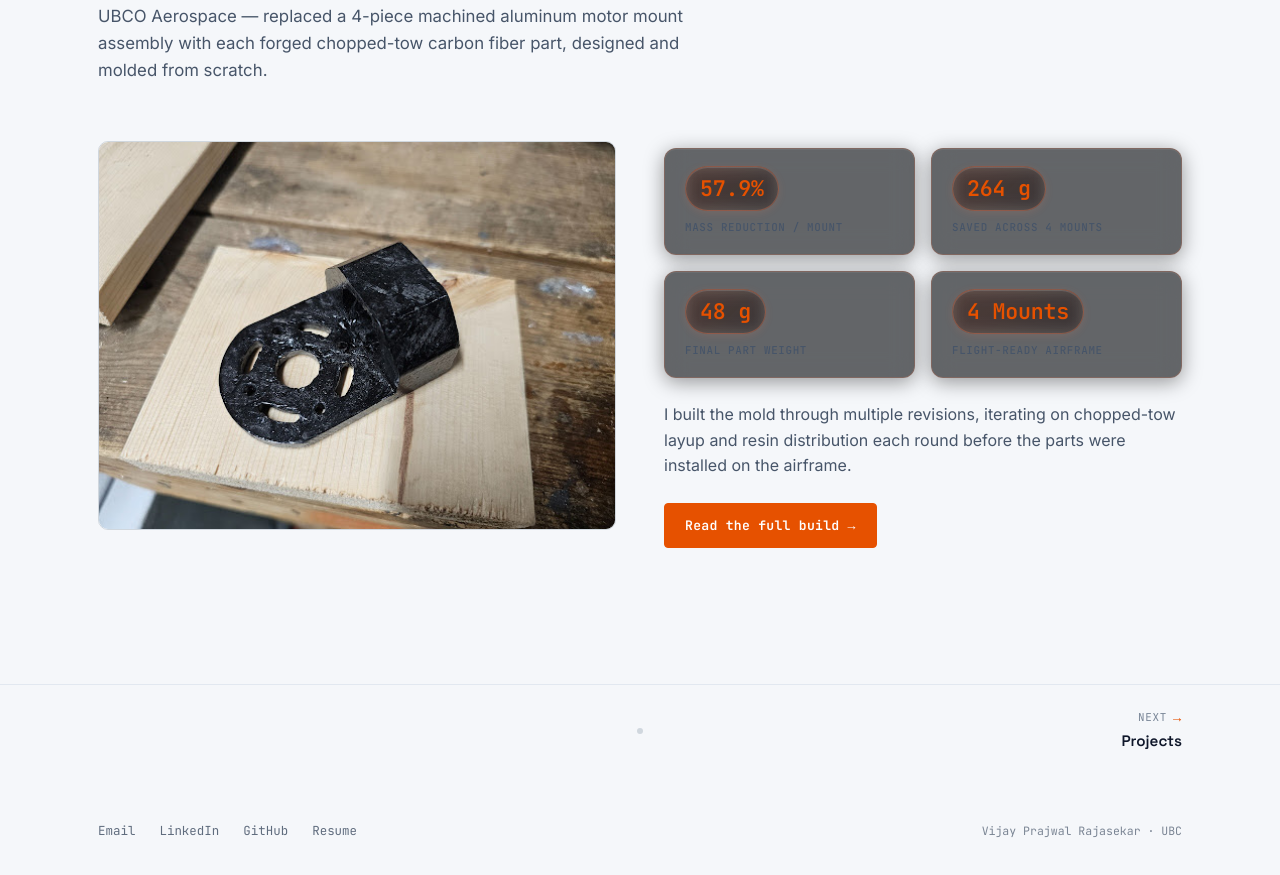
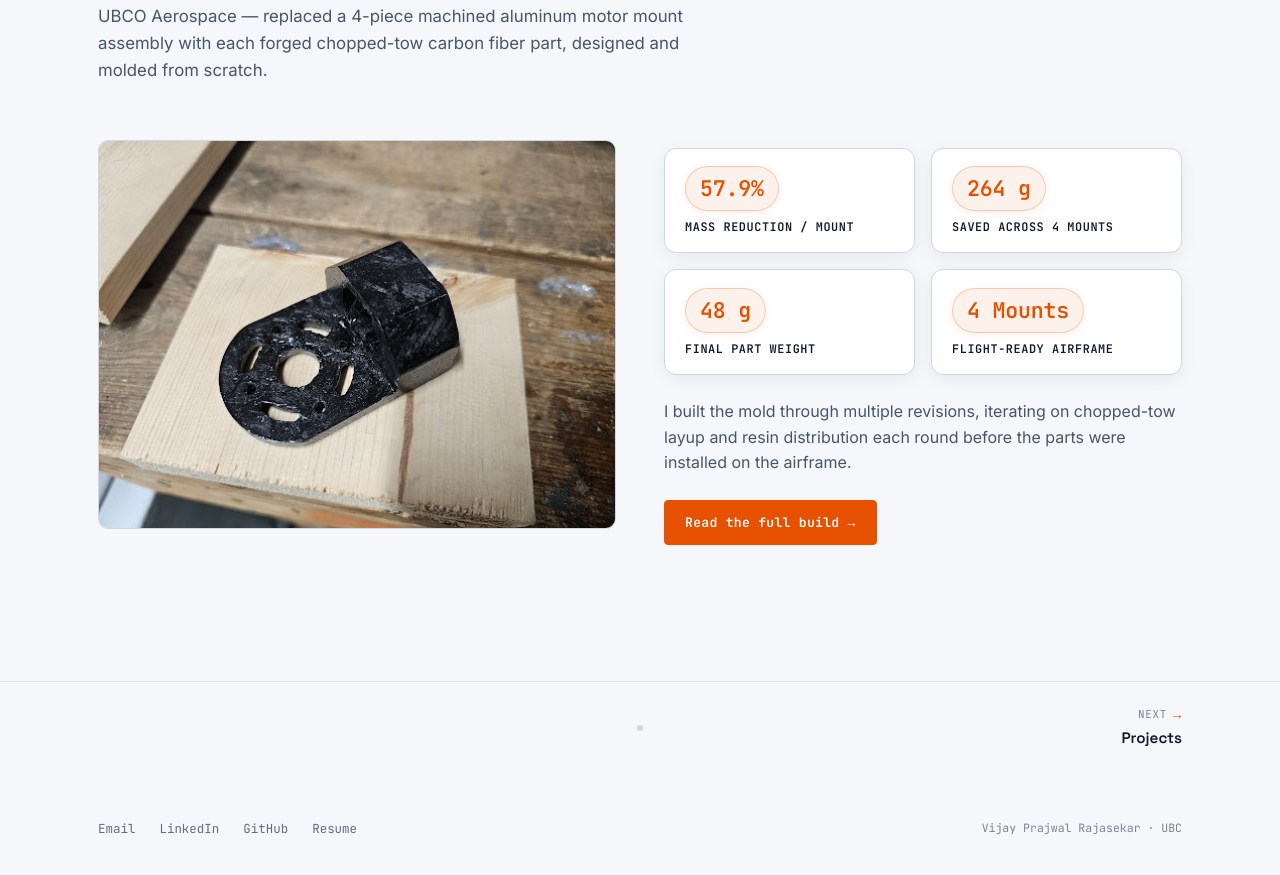
Before and after one commit to VijayPrajwal/VijayPrajwalRajasekar-Portfolio, a plain HTML site: page index.html in a window 1280 px wide. Shown: the part 2439-3314 px from the top of the page. Drawn offline with Linux system fonts and the light colour scheme.

Commit message:
style: fix stat-box label visibility and light mode contrast in featured section

```diff
--- a/assets/style.css
+++ b/assets/style.css
@@ -530,23 +530,21 @@ nav.main-nav a.active::after {
 
 /* ---------- Modern Pill-Shaped Metric Badges ---------- */
 .stat-box {
-  background: rgba(21, 24, 27, 0.65);
-  backdrop-filter: blur(12px);
-  -webkit-backdrop-filter: blur(12px);
-  border: 1px solid rgba(255, 117, 66, 0.2);
+  background: var(--surface);
+  border: 1px solid var(--border);
   border-radius: 12px;
   padding: 1.1rem 1.25rem;
   position: relative;
   overflow: hidden;
-  box-shadow: 0 4px 20px rgba(0, 0, 0, 0.4), inset 0 1px 0 rgba(255, 255, 255, 0.06);
+  box-shadow: var(--card-shadow);
   transition: transform 0.25s cubic-bezier(0.16, 1, 0.3, 1), border-color 0.25s ease, box-shadow 0.25s ease;
 }
 
 .stat-box:hover,
 .stat-box:focus-within {
   transform: translateY(-3px);
-  border-color: rgba(255, 117, 66, 0.5);
-  box-shadow: 0 8px 24px rgba(255, 117, 66, 0.18), 0 2px 6px rgba(0, 0, 0, 0.5), inset 0 1px 0 rgba(255, 255, 255, 0.1);
+  border-color: var(--signal-dim);
+  box-shadow: 0 8px 24px rgba(230, 81, 0, 0.12), 0 2px 6px rgba(0, 0, 0, 0.06);
 }
 
 .stat-box .num,
@@ -559,23 +557,50 @@ nav.main-nav a.active::after {
   font-weight: 700;
   letter-spacing: -0.01em;
   color: var(--signal);
-  background: linear-gradient(135deg, rgba(255, 117, 66, 0.15) 0%, rgba(255, 117, 66, 0.05) 100%);
-  border: 1px solid rgba(255, 117, 66, 0.3);
+  background: rgba(230, 81, 0, 0.08);
+  border: 1px solid rgba(230, 81, 0, 0.25);
   border-radius: 999px;
   padding: 4px 14px;
   margin-bottom: 8px;
+  box-shadow: 0 2px 8px rgba(230, 81, 0, 0.08);
+}
+
+.stat-box .label {
+  font-family: var(--font-mono);
+  font-size: 0.74rem;
+  font-weight: 600;
+  color: var(--text);
+  letter-spacing: 0.05em;
+  text-transform: uppercase;
+  line-height: 1.35;
+}
+
+[data-theme="dark"] .stat-box {
+  background: rgba(21, 24, 27, 0.65);
+  backdrop-filter: blur(12px);
+  -webkit-backdrop-filter: blur(12px);
+  border-color: rgba(255, 117, 66, 0.2);
+  box-shadow: 0 4px 20px rgba(0, 0, 0, 0.4), inset 0 1px 0 rgba(255, 255, 255, 0.06);
+}
+
+[data-theme="dark"] .stat-box:hover,
+[data-theme="dark"] .stat-box:focus-within {
+  border-color: rgba(255, 117, 66, 0.5);
+  box-shadow: 0 8px 24px rgba(255, 117, 66, 0.18), 0 2px 6px rgba(0, 0, 0, 0.5), inset 0 1px 0 rgba(255, 255, 255, 0.1);
+}
+
+[data-theme="dark"] .stat-box .num,
+[data-theme="dark"] .metric-badge {
+  color: var(--signal);
+  background: linear-gradient(135deg, rgba(255, 117, 66, 0.15) 0%, rgba(255, 117, 66, 0.05) 100%);
+  border-color: rgba(255, 117, 66, 0.3);
   backdrop-filter: blur(8px);
   -webkit-backdrop-filter: blur(8px);
   box-shadow: 0 2px 8px rgba(255, 117, 66, 0.12), inset 0 1px 0 rgba(255, 255, 255, 0.12);
 }
 
-.stat-box .label {
-  font-family: var(--font-mono);
-  font-size: 0.68rem;
-  font-weight: 500;
-  color: var(--text-dim);
-  letter-spacing: 0.06em;
-  text-transform: uppercase;
+[data-theme="dark"] .stat-box .label {
+  color: #c9d1d9;
 }
 
 /* ---------- Typography ---------- */
```
